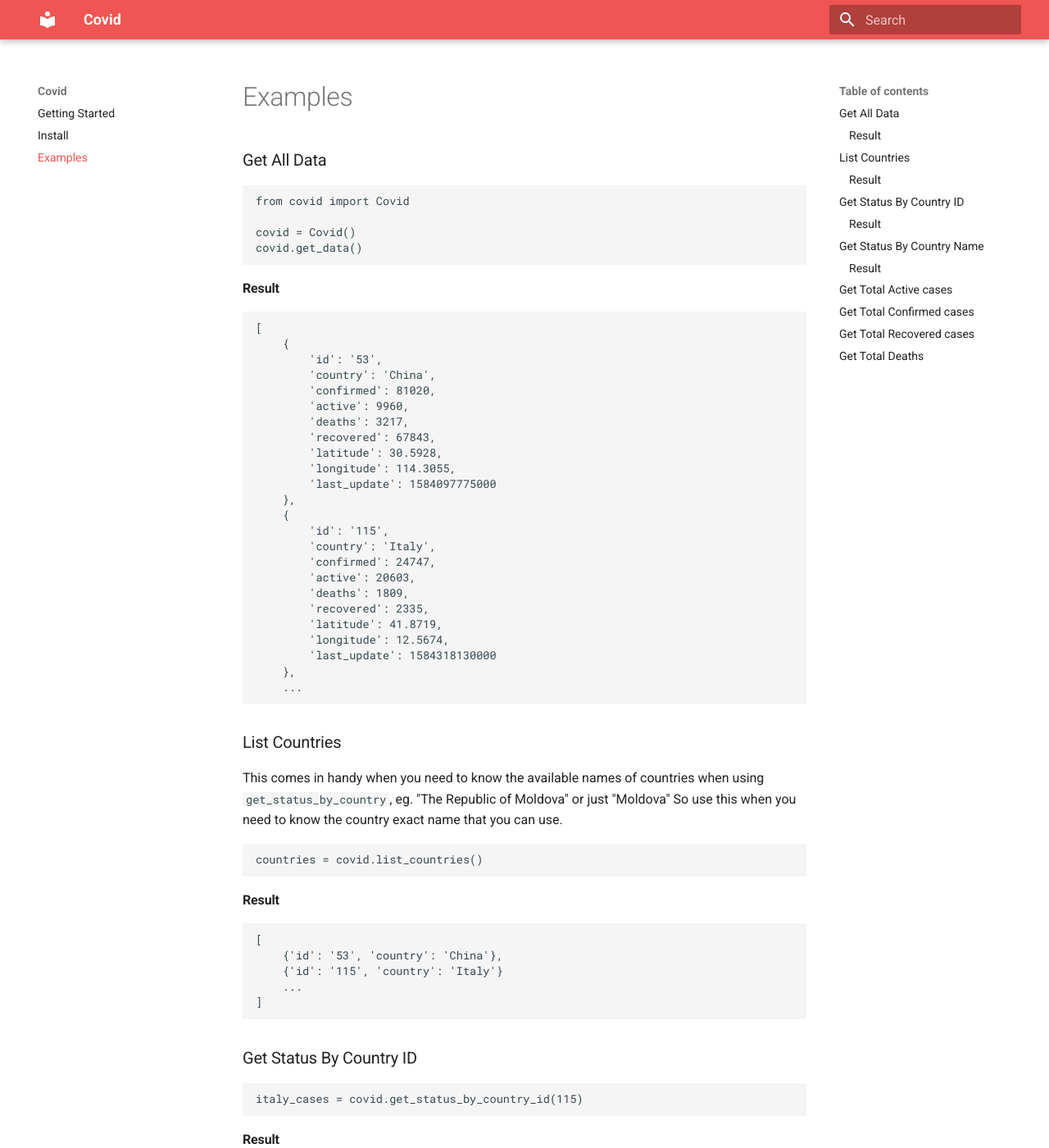
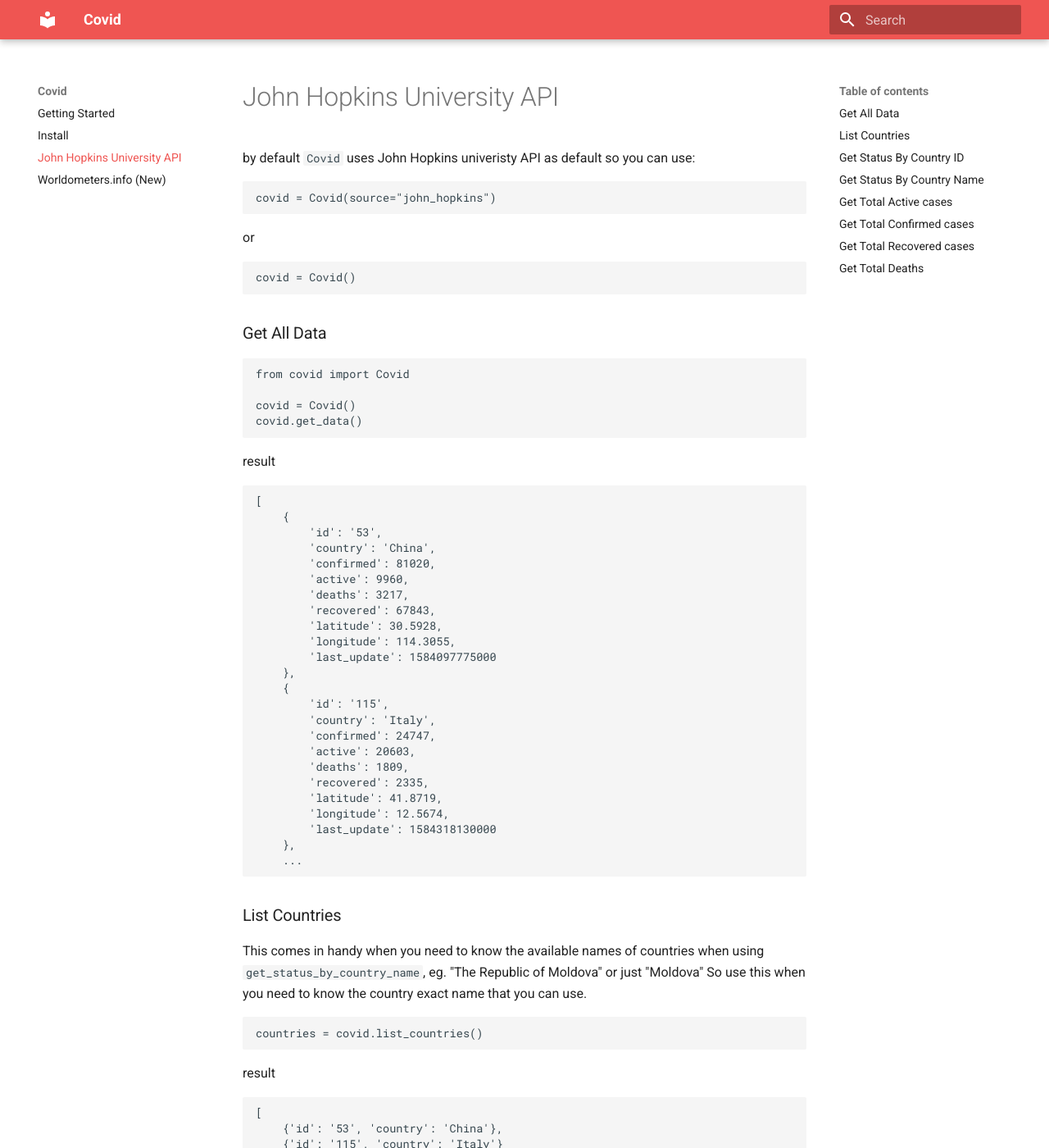
Before and after one commit to nf1s/covid, an MkDocs documentation site: the page built from docs/john_hopkins.md, in a window 1280 px wide and 1400 px high. Shown: the whole window at 82% size. Built offline with MkDocs 1.6.1 and Material for MkDocs 9.7.7, drawn with Linux system fonts in a browser that asks for light colours.

Commit message:
adds docs

```diff
--- a/docs/examples.md
+++ b/docs/john_hopkins.md
@@ -1,3 +1,12 @@
+by default `Covid` uses John Hopkins univeristy API as default
+so you can use:
+
+    covid = Covid(source="john_hopkins")
+
+or
+
+    covid = Covid()
+
 ### Get All Data
 
     from covid import Covid
@@ -5,7 +14,7 @@
     covid = Covid()
     covid.get_data()
 
-#### Result
+result
 
     [
         {
@@ -35,12 +44,12 @@
 ### List Countries
 
 This comes in handy when you need to know the available names of countries
-when using `get_status_by_country`, eg. "The Republic of Moldova" or just "Moldova"
+when using `get_status_by_country_name`, eg. "The Republic of Moldova" or just "Moldova"
 So use this when you need to know the country exact name that you can use.
 
     countries = covid.list_countries()
 
-#### Result
+result
 
     [
         {'id': '53', 'country': 'China'},
@@ -52,7 +61,7 @@
 
     italy_cases = covid.get_status_by_country_id(115)
 
-#### Result
+result
 
     {
         'id': '115',
@@ -70,7 +79,7 @@
 
     italy_cases = covid.get_status_by_country_name("italy")
 
-#### Result
+result
 
     {
         'id': '115',
--- a/mkdocs.yml
+++ b/mkdocs.yml
@@ -2,7 +2,8 @@
 nav:
   - Getting Started: index.md
   - Install: install.md
-  - Examples: examples.md
+  - John Hopkins University API: john_hopkins.md
+  - Worldometers.info (New): worldometers.md
 theme:
   name: "material"
   palette:
```
Also changed, not shown: README.md (+86 -1 lines), docs/worldometers.md (added, +86 -0 lines).
